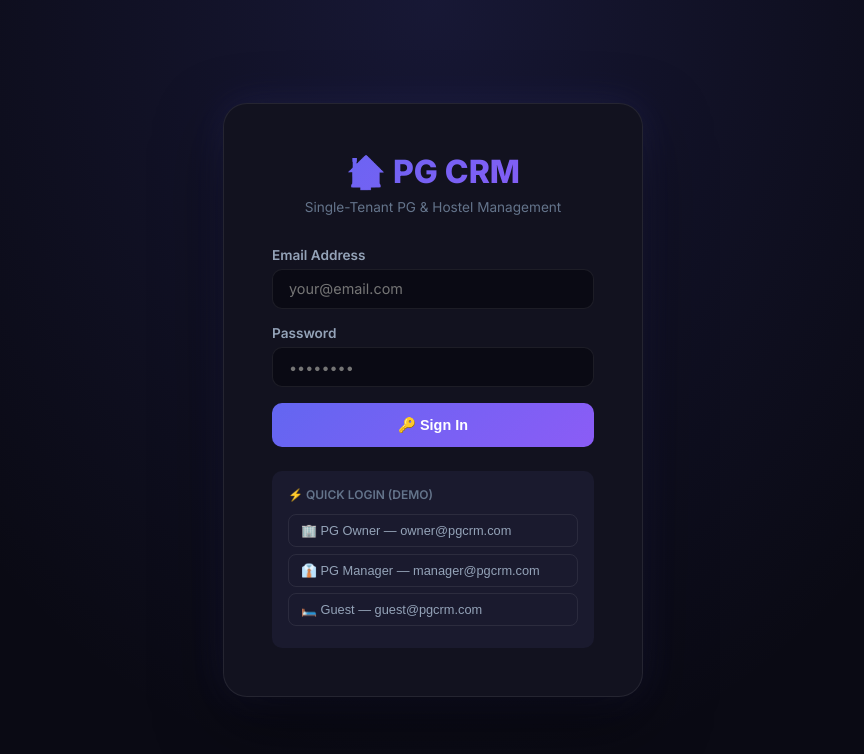
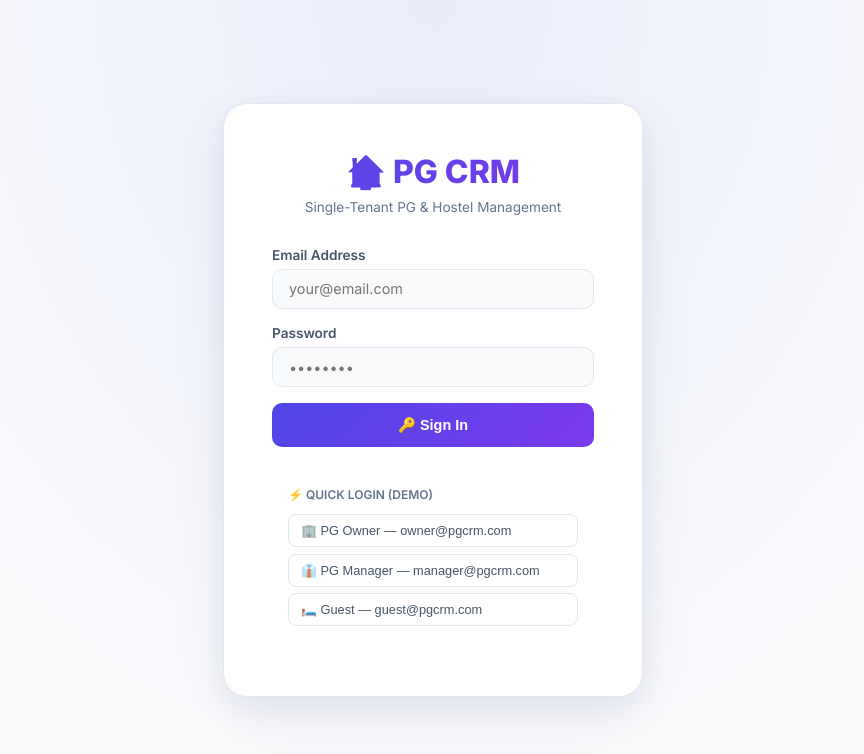
Before and after one commit to rahul-0906/PG-Project, a React (Vite) app in the folder frontend/: page /login in a window 1280 px wide. Shown: the top 754 px of the page, without its empty margins (207-1071 px from the left). Built offline with nearby package versions, Linux system fonts and the light colour scheme; no server answers.

Commit message:
style: apply light theme globally to the entire application

```diff
--- a/frontend/src/index.css
+++ b/frontend/src/index.css
@@ -1,27 +1,28 @@
 @import url('https://fonts.googleapis.com/css2?family=Inter:wght@300;400;500;600;700;800&display=swap');
 
 :root {
-  --bg-primary: #0a0a14;
-  --bg-secondary: #12121f;
-  --bg-card: #1a1a2e;
-  --bg-card-hover: #1e1e35;
-  --border: rgba(255,255,255,0.08);
-  --accent: #6366f1;
-  --accent-hover: #4f51d9;
-  --accent-glow: rgba(99,102,241,0.3);
-  --success: #10b981;
-  --warning: #f59e0b;
-  --danger: #ef4444;
-  --info: #3b82f6;
-  --text-primary: #f1f5f9;
-  --text-secondary: #94a3b8;
+  --bg-primary: #f8fafc;
+  --bg-secondary: #ffffff;
+  --bg-card: #ffffff;
+  --bg-card-hover: #f1f5f9;
+  --bg-main: #f1f5f9;
+  --border: #e2e8f0;
+  --accent: #4f46e5;
+  --accent-hover: #4338ca;
+  --accent-glow: rgba(79,70,229,0.12);
+  --success: #16a34a;
+  --warning: #d97706;
+  --danger: #dc2626;
+  --info: #2563eb;
+  --text-primary: #0f172a;
+  --text-secondary: #475569;
   --text-muted: #64748b;
-  --gradient-accent: linear-gradient(135deg, #6366f1 0%, #8b5cf6 100%);
-  --gradient-success: linear-gradient(135deg, #10b981 0%, #059669 100%);
-  --gradient-danger: linear-gradient(135deg, #ef4444 0%, #dc2626 100%);
-  --gradient-warning: linear-gradient(135deg, #f59e0b 0%, #d97706 100%);
-  --shadow-card: 0 4px 24px rgba(0,0,0,0.4);
-  --shadow-glow: 0 0 40px rgba(99,102,241,0.15);
+  --gradient-accent: linear-gradient(135deg, #4f46e5 0%, #7c3aed 100%);
+  --gradient-success: linear-gradient(135deg, #16a34a 0%, #15803d 100%);
+  --gradient-danger: linear-gradient(135deg, #dc2626 0%, #b91c1c 100%);
+  --gradient-warning: linear-gradient(135deg, #d97706 0%, #b45309 100%);
+  --shadow-card: 0 4px 6px -1px rgba(0,0,0,0.05), 0 2px 4px -2px rgba(0,0,0,0.05), 0 0 0 1px rgba(0,0,0,0.05);
+  --shadow-glow: 0 10px 30px rgba(79,70,229,0.06);
   --radius: 16px;
   --radius-sm: 10px;
 }
@@ -273,7 +274,7 @@ body {
 
 table { width: 100%; border-collapse: collapse; font-size: 0.875rem; }
 th { text-align: left; padding: 0.75rem 1rem; color: var(--text-muted); font-weight: 600; border-bottom: 1px solid var(--border); }
-td { padding: 0.875rem 1rem; border-bottom: 1px solid rgba(255,255,255,0.04); }
+td { padding: 0.875rem 1rem; border-bottom: 1px solid var(--border); }
 tr:hover td { background: var(--bg-card-hover); }
 
 /* ── Login Page ─────────────────────────────────────────────────── */
@@ -282,7 +283,7 @@ tr:hover td { background: var(--bg-card-hover); }
   display: flex;
   align-items: center;
   justify-content: center;
-  background: radial-gradient(ellipse at 50% 0%, rgba(99,102,241,0.15) 0%, transparent 70%),
+  background: radial-gradient(ellipse at 50% 0%, rgba(79,70,229,0.08) 0%, transparent 70%),
               var(--bg-primary);
 }
 
@@ -292,7 +293,7 @@ tr:hover td { background: var(--bg-card-hover); }
   border-radius: 24px;
   padding: 3rem;
   width: 420px;
-  box-shadow: 0 24px 64px rgba(0,0,0,0.5), var(--shadow-glow);
+  box-shadow: 0 24px 64px rgba(0,0,0,0.06), var(--shadow-glow);
 }
 
 .login-logo {
--- a/frontend/src/pages/guest/GuestDashboard.jsx
+++ b/frontend/src/pages/guest/GuestDashboard.jsx
@@ -117,10 +117,10 @@ export default function GuestDashboard() {
             <h2 style={{ marginBottom: '1.5rem', fontSize: '1.1rem', fontWeight: 700 }}>📈 Monthly Spending Trend</h2>
             <ResponsiveContainer width="100%" height={280}>
               <BarChart data={chartData}>
-                <CartesianGrid strokeDasharray="3 3" stroke="rgba(255,255,255,0.05)" />
-                <XAxis dataKey="name" tick={{ fill: '#94a3b8', fontSize: 12 }} />
-                <YAxis tick={{ fill: '#94a3b8', fontSize: 12 }} />
-                <Tooltip contentStyle={{ background: '#1a1a2e', border: '1px solid rgba(255,255,255,0.1)', borderRadius: '10px', color: '#f1f5f9' }} />
+                <CartesianGrid strokeDasharray="3 3" stroke="rgba(0,0,0,0.05)" />
+                <XAxis dataKey="name" tick={{ fill: '#64748b', fontSize: 12 }} />
+                <YAxis tick={{ fill: '#64748b', fontSize: 12 }} />
+                <Tooltip contentStyle={{ background: '#ffffff', border: '1px solid #e2e8f0', borderRadius: '10px', color: '#0f172a' }} />
                 <Bar dataKey="rent" fill="#6366f1" radius={[4,4,0,0]} name="Rent" />
                 <Bar dataKey="food" fill="#10b981" radius={[4,4,0,0]} name="Food" />
                 <Bar dataKey="eb" fill="#f59e0b" radius={[4,4,0,0]} name="EB" />
--- a/frontend/src/pages/manager/ManagerDashboard.jsx
+++ b/frontend/src/pages/manager/ManagerDashboard.jsx
@@ -49,7 +49,7 @@ export default function ManagerDashboard() {
                     dataKey="value" paddingAngle={3}>
                     {pieData.map((_, i) => <Cell key={i} fill={COLORS[i]} />)}
                   </Pie>
-                  <Tooltip contentStyle={{ background: '#1a1a2e', border: '1px solid rgba(255,255,255,0.1)', borderRadius: '10px', color: '#f1f5f9' }} />
+                  <Tooltip contentStyle={{ background: '#ffffff', border: '1px solid #e2e8f0', borderRadius: '10px', color: '#0f172a' }} />
                 </PieChart>
               </ResponsiveContainer>
             )}
```
